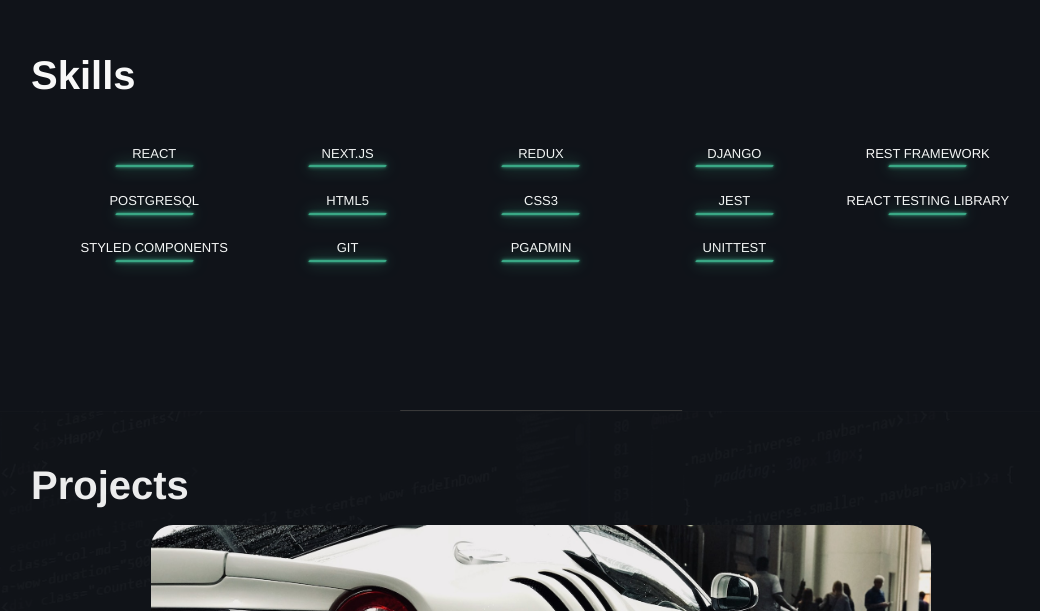
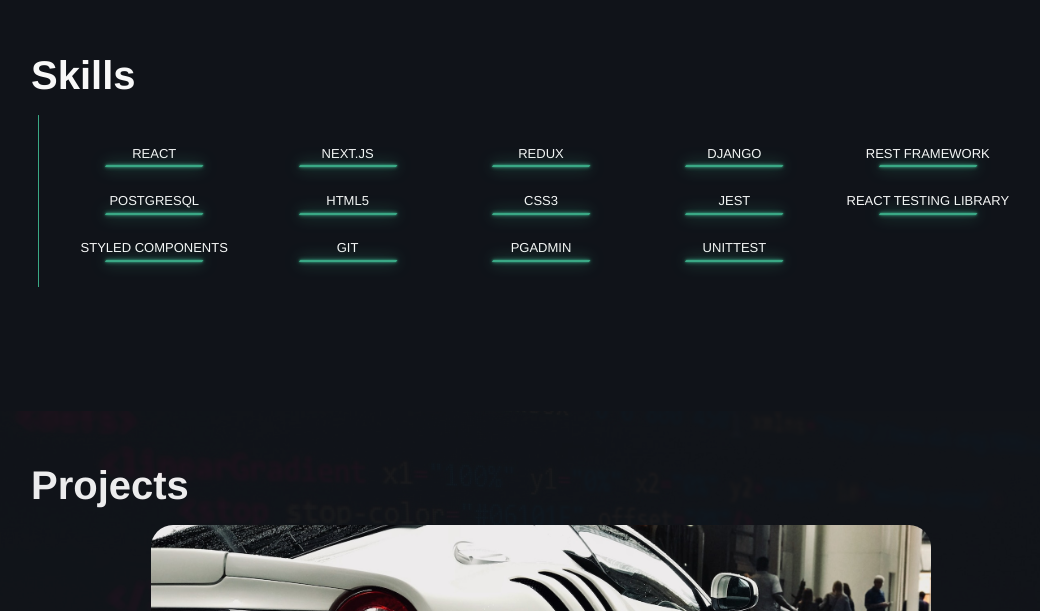
Before and after one commit to braian009/portfolio2, a Next.js app: page / in a window 1280 px wide. Shown: the part 1349-1960 px from the top of the page, without its empty margins (99-1139 px from the left). Built offline with nearby package versions, Linux system fonts and the light colour scheme.

Commit message:
animation added to skills section, LineHorizontal component created

```diff
--- a/components/Projects/index.js
+++ b/components/Projects/index.js
@@ -10,7 +10,7 @@ const Projects = () => {
   return (
     <div className={styles.container}>
       <Image
-        src={`/./assets/projects/projectsbackground.jpg`}
+        src={`/./assets/projects/codee.jpg`}
         fill
         alt={""}
         style={{ objectFit: "cover", opacity: 0.05 }}
--- /dev/null
+++ b/components/Skills/TagList/LineHorizontal.js
@@ -0,0 +1,28 @@
+import * as React from "react";
+
+const LineHorizontal = ({
+  side,
+  width,
+  backgroundColor,
+  height,
+  borderRadius,
+  skew,
+}) => {
+  return (
+    <div
+      style={{
+        position: "absolute",
+        height: height,
+        width: width,
+        [side]: 0,
+        left: "50%",
+        backgroundColor: backgroundColor,
+        borderRadius: borderRadius,
+        transform: `skew(${skew}) translateX(-50%)`,
+        boxShadow: `0 0 13.1544px ${backgroundColor}, 0 0 3.7584px ${backgroundColor}, 0 0 1.8792px ${backgroundColor}`,
+      }}
+    ></div>
+  );
+};
+
+export default LineHorizontal;
--- a/components/Skills/TagList/index.js
+++ b/components/Skills/TagList/index.js
@@ -1,18 +1,44 @@
-import * as React from 'react';
-import styles from './taglist.module.css';
+import * as React from "react";
+import styles from "./taglist.module.css";
+import { motion } from "framer-motion";
+import LineHorizontal from "./LineHorizontal";
 
 const TagList = ({ items, keyName }) => {
   return (
-        <ul className={styles.tagsContainer}>
+    <motion.ul
+      className={styles.tagsContainer}
+      initial={{
+        opacity: 0,
+        x: 100,
+      }}
+      whileInView={{
+        opacity: 1,
+        x: 0,
+        transition: {
+          delay: 0.4,
+          type: "spring",
+          stiffness: 400,
+          damping: 75,
+        },
+      }}
+    >
       {items.map((item, i) => {
         return (
           <li key={`${keyName}-${i}`} className={styles.tagContainer}>
             {item}
+            <LineHorizontal
+              height={"2px"}
+              width={"50%"}
+              backgroundColor={"#3aa885"}
+              side={"bottom"}
+              borderRadius={"0"}
+              skew={"-35deg"}
+            />
           </li>
         );
       })}
-      </ul>
-    )
-}
+    </motion.ul>
+  );
+};
 
 export default TagList;
--- a/components/Skills/TagList/taglist.module.css
+++ b/components/Skills/TagList/taglist.module.css
@@ -12,9 +12,18 @@
   margin: 0 auto;
   overflow: hidden;
   background-color: #101319;
+}
 
-
-
+.tagsContainer:before {
+  position: absolute;
+  display: block;
+  top: 50%;
+  width: 1px;
+  transform: translateY(-50%);
+  height: 100%;
+  left: 0;
+  content: '';
+  background-color: var(--green-primary);
 }
 
 
@@ -45,7 +54,7 @@
     background-color: var(--green-primary);
   } */
 
-.tagContainer:before {
+/* .tagContainer:before {
   display: block;
   content: "";
   position: absolute;
@@ -58,7 +67,7 @@
   background-color: var(--green-primary);
   box-shadow: 0 0 13.1544px var(--green-primary),
     0 0 3.7584px var(--green-primary), 0 0 1.8792px var(--green-primary);
-}
+} */
 
 @media (min-width: 35em) {
   .tagContainer {
--- a/components/Skills/index.js
+++ b/components/Skills/index.js
@@ -2,7 +2,7 @@ import * as React from "react";
 import styles from "./skills.module.css";
 import skills from "@/data/skills";
 import TagList from "./TagList";
-
+import { motion } from "framer-motion";
 
 const Skills = () => {
   return (
@@ -10,7 +10,7 @@ const Skills = () => {
       <div className={styles.inner}>
         <h1>Skills</h1>
         <div>
-          <TagList items={skills} keyName={'items'}/>
+          <TagList items={skills} keyName={"items"} />
         </div>
       </div>
     </div>
--- a/components/Skills/skills.module.css
+++ b/components/Skills/skills.module.css
@@ -9,7 +9,7 @@
   overflow: hidden;
 
 }
-.container:before {
+/* .container:before {
   display: block;
   content: '';
   position: absolute;
@@ -19,7 +19,7 @@
   width: 22vw;
   transform: translateX(-50%);
   background-color: #393939;
-}
+} */
 
 
 
```
Also changed, not shown: public/assets/projects/codee.jpg (added), public/assets/projects/projectsbackground.jpg (deleted). Lines whose indentation alone changed are shown as unchanged.
